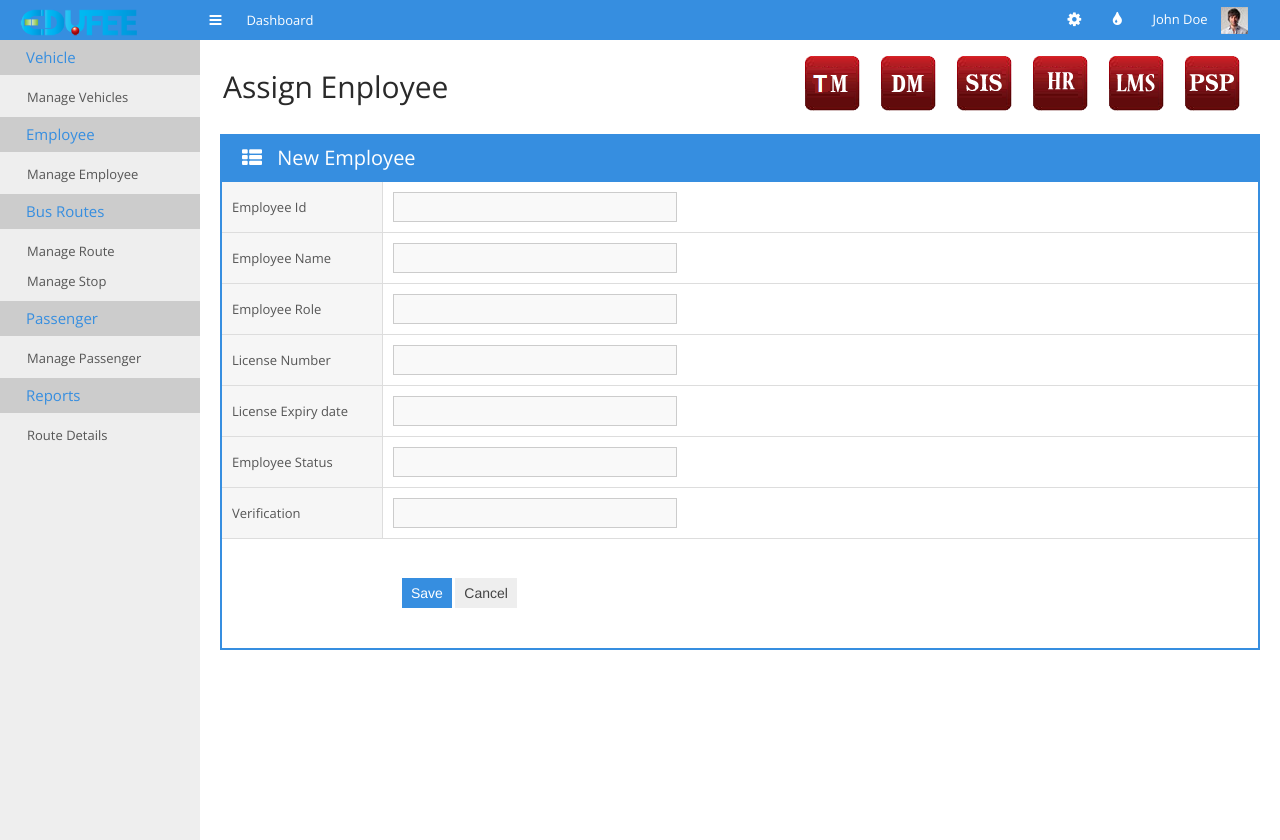
After one commit to Abijithkrishna/tm, a PHP site: page /routedetails.php in a window 1280 px wide. The commit adds this page. Run offline with PHP 8.4, Linux system fonts and the light colour scheme.

Commit message:
route details
adding route details file

```diff
--- a/cms.php
+++ b/cms.php
@@ -50,7 +50,17 @@ function printLeft(){?>
 
             </ul>
         </div>
+    <div class="subnav">
+        <div class="subnav-title">
+            <a href="#" class='toggle-subnav'><i class="icon-angle-down"></i><span>Reports</span></a>
+        </div>
+        <ul class="subnav-menu">
+            <li>
+                <a href="routedetails.php">Route Details</a>
+            </li>
 
+        </ul>
+    </div>
     </div>
 <?php
 }?>
--- /dev/null
+++ b/routedetails.php
@@ -0,0 +1,287 @@
+<!doctype html>
+<html>
+<head>
+    <title>Edufee</title>
+    <meta charset="utf8">
+    <meta name="viewport" content="width=device-width, initial-scale=1.0, maximum-scale=1.0, user-scalable=no" />
+    <!-- Apple devices fullscreen -->
+    <meta name="apple-mobile-web-app-capable" content="yes" />
+    <!-- Apple devices fullscreen -->
+    <meta names="apple-mobile-web-app-status-bar-style" content="black-translucent" />
+
+
+    <!-- Bootstrap -->
+    <link rel="stylesheet" href="css/bootstrap.min.css">
+    <!-- Bootstrap responsive -->
+    <link rel="stylesheet" href="css/bootstrap-responsive.min.css">
+    <!-- jQuery UI -->
+    <link rel="stylesheet" href="css/plugins/jquery-ui/smoothness/jquery-ui.css">
+    <link rel="stylesheet" href="css/plugins/jquery-ui/smoothness/jquery.ui.theme.css">
+    <!-- Theme CSS -->
+    <link rel="stylesheet" href="css/style.css">
+    <!-- Color CSS -->
+    <link rel="stylesheet" href="css/themes.css">
+
+
+    <!-- jQuery -->
+    <script src="js/jquery.min.js"></script>
+    <!-- Nice Scroll -->
+    <script src="js/plugins/nicescroll/jquery.nicescroll.min.js"></script>
+    <!-- jQuery UI -->
+    <script src="js/plugins/jquery-ui/jquery.ui.core.min.js"></script>
+    <script src="js/plugins/jquery-ui/jquery.ui.widget.min.js"></script>
+    <script src="js/plugins/jquery-ui/jquery.ui.mouse.min.js"></script>
+    <script src="js/plugins/jquery-ui/jquery.ui.draggable.min.js"></script>
+    <script src="js/plugins/jquery-ui/jquery.ui.resizable.min.js"></script>
+    <script src="js/plugins/jquery-ui/jquery.ui.sortable.min.js"></script>
+    <!-- Touch enable for jquery UI -->
+    <script src="js/plugins/touch-punch/jquery.touch-punch.min.js"></script>
+    <!-- slimScroll -->
+    <script src="js/plugins/slimscroll/jquery.slimscroll.min.js"></script>
+    <!-- Bootstrap -->
+    <script src="js/bootstrap.min.js"></script>
+    <!-- Bootbox -->
+    <script src="js/plugins/bootbox/jquery.bootbox.js"></script>
+
+    <!-- Theme framework -->
+    <script src="js/eakroko.min.js"></script>
+    <!-- Theme scripts -->
+    <script src="js/application.min.js"></script>
+    <!-- Just for demonstration -->
+    <script src="js/demonstration.min.js"></script>
+    <!-- Favicon -->
+    <link rel="shortcut icon" href="img/favicon.ico" />
+    <!-- Apple devices Homescreen icon -->
+    <link rel="apple-touch-icon-precomposed" href="img/apple-touch-icon-precomposed.png" />
+
+</head>
+
+<body>
+<div id="navigation">
+    <div class="container-fluid">
+        <a href="#" id="brand"></a>
+        <a href="#" class="toggle-nav" rel="tooltip" data-placement="bottom" title="Toggle navigation"><i class="icon-reorder"></i></a>
+        <ul class='main-nav'>
+            <li>
+                <a href="index.html">
+                    <i class="icon-home"></i>
+                    <span>Dashboard</span>
+                </a>
+            </li>
+
+
+        </ul>
+        <div class="user">
+            <ul class="icon-nav">
+                <li class="dropdown sett">
+                    <a href="#" class='dropdown-toggle' data-toggle="dropdown"><i class="icon-cog"></i></a>
+                    <ul class="dropdown-menu pull-right theme-settings">
+                        <li>
+                            <span>Layout-width</span>
+                            <div class="version-toggle">
+                                <a href="#" class='set-fixed'>Fixed</a>
+                                <a href="#" class="active set-fluid">Fluid</a>
+                            </div>
+                        </li>
+                        <li>
+                            <span>Topbar</span>
+                            <div class="topbar-toggle">
+                                <a href="#" class='set-topbar-fixed'>Fixed</a>
+                                <a href="#" class="active set-topbar-default">Default</a>
+                            </div>
+                        </li>
+                        <li>
+                            <span>Sidebar</span>
+                            <div class="sidebar-toggle">
+                                <a href="#" class='set-sidebar-fixed'>Fixed</a>
+                                <a href="#" class="active set-sidebar-default">Default</a>
+                            </div>
+                        </li>
+                    </ul>
+                </li>
+                <li class='dropdown colo'>
+                    <a href="#" class='dropdown-toggle' data-toggle="dropdown"><i class="icon-tint"></i></a>
+                    <ul class="dropdown-menu pull-right theme-colors">
+                        <li class="subtitle">
+                            Predefined colors
+                        </li>
+                        <li>
+                            <span class='red'></span>
+                            <span class='orange'></span>
+                            <span class='green'></span>
+                            <span class="brown"></span>
+                            <span class="blue"></span>
+                            <span class='lime'></span>
+                            <span class="teal"></span>
+                            <span class="purple"></span>
+                            <span class="pink"></span>
+                            <span class="magenta"></span>
+                            <span class="grey"></span>
+                            <span class="darkblue"></span>
+                            <span class="lightred"></span>
+                            <span class="lightgrey"></span>
+                            <span class="satblue"></span>
+                            <span class="satgreen"></span>
+                        </li>
+                    </ul>
+                </li>
+
+            </ul>
+            <div class="dropdown">
+                <a href="#" class='dropdown-toggle' data-toggle="dropdown">John Doe <img src="img/demo/user-avatar.jpg" alt=""></a>
+                <ul class="dropdown-menu pull-right">
+                    <li>
+                        <a href="more-userprofile.html">Edit profile</a>
+                    </li>
+                    <li>
+                        <a href="#">Account settings</a>
+                    </li>
+                    <li>
+                        <a href="more-login.html">Sign out</a>
+                    </li>
+                </ul>
+            </div>
+        </div>
+    </div>
+</div>
+<div class="container-fluid" id="content">
+    <?php
+    require_once "cms.php";
+    printLeft();
+    ?>
+    <div id="main">
+        <div class="container-fluid">
+            <div class="page-header">
+                <div class="pull-left">
+                    <h1>Assign Enployee</h1>
+                </div>
+                <div class="pull-right">
+                    <ul class="minitiles" style="display:inline !important;">
+                        <li><a href="tm_main.html"><img src="img/tm_icon.png" alt=""></a></li>
+
+                        <li><a href="http://www.edufee.com/subscribe_donation/"><img src="img/dm_icon.png" alt=""></a></li>
+
+                        <li> <a href="http://www.edufee.com/SIS/home/"><img src="img/sis_icon.png" alt="" style="border:none;" border="0"/></a> </li>
+
+                        <li><a href="http://www.edufee.com/hrm/symfony/web/index.php/admin/LandingPage"><img src="img/hr_icon.png" alt=""></a></li>
+                        <li> <a href="http://www.edufee.com/openbiblio/catalog/home.php"><img src="img/lms_icon.png" alt="" style="border:none;" border="0"/></a> </li>
+
+                        <li><a href="http://www.edufee.com/psp_dashboard/psp"><img src="img/psp_icon.png" alt="" border="0"/>
+                            </a></li>
+                    </ul>
+                </div>
+            </div>
+        </div>
+        <div class="container-fluid">
+            <div class="box box-bordered box-color">
+                <div class="box-title">
+                    <h3><i class="icon-th-list"></i> New Employee</h3>
+                </div>
+                <div class="box-content nopadding">
+                    <form name="main-form" onsubmit="return false;" action="" method="POST" class='form-horizontal form-bordered'>
+                        <div class="control-group">
+                            <label for="id" class="control-label">Employee Id</label>
+                            <div class="controls">
+                                <input type="text" name="id" id="textfield" placeholder="" class="input-xlarge">
+                            </div>
+                        </div>
+                        <div class="control-group">
+                            <label for="name" class="control-label">Employee Name</label>
+                            <div class="controls">
+                                <input type="text" name="name" id="textfield" placeholder="" class="input-xlarge">
+                            </div>
+                        </div>
+                        <div class="control-group">
+                            <label for="role" class="control-label">Employee Role</label>
+                            <div class="controls">
+                                <input type="text" name="role" id="textfield" placeholder="" class="input-xlarge">
+                            </div>
+                        </div>
+
+                        <div class="control-group">
+                            <label for="license-number" class="control-label">License Number</label>
+                            <div class="controls">
+                                <input type="text" name="license-number" id="textfield" placeholder="" class="input-xlarge">
+                            </div>
+                        </div>
+
+
+                        <div class="control-group">
+                            <label for="expiry" class="control-label">License Expiry date</label>
+                            <div class="controls">
+                                <input type="text" name="expiry" id="textfield" placeholder="" class="input-xlarge">
+                            </div>
+                        </div>
+                        <div class="control-group">
+                            <label for="status" class="control-label">Employee Status</label>
+                            <div class="controls">
+                                <input type="text" name="status" id="textfield" placeholder="" class="input-xlarge">
+                            </div>
+                        </div>
+                        <div class="control-group">
+                            <label for="verificaion" class="control-label">Verification</label>
+                            <div class="controls">
+                                <input type="text" name="verification" id="textfield" placeholder="" class="input-xlarge">
+                            </div>
+                        </div>
+
+
+
+
+                        <!--
+                        <div class="control-group">
+                            <label for="" class="control-label"></label>
+                            <div class="controls">
+                                <input type="text" name="" id="textfield" placeholder="" class="input-xlarge">
+                            </div>
+                        </div>
+                    -->
+                        <div class="form-actions">
+                            <button onclick="send();" type="button" class="btn btn-primary">Save</button>
+                            <a href="tm-vehicle-details.html">
+                                <button type="button" class="btn" >Cancel</button>
+                            </a>
+
+                        </div>
+
+                    </form>
+
+                </div>
+            </div>
+        </div>
+
+    </div>
+</div>
+
+</body>
+<script>
+    function send(){
+        var id=document.forms['main-form']['id'].value;
+        var role=document.forms['main-form']['role'].value;
+        var name=document.forms['main-form']["name"].value;
+        var license=document.forms['main-form']['license-number'].value;
+        var expiry=document.forms['main-form']['expiry'].value;
+        var status=document.forms['main-form']['status'].value;
+        var verification=document.forms['main-form']['verification'].value;
+
+
+        $('button').attr('disabled',true);
+        $.post("add_employee.php",{
+
+            id:id,
+            role:role,
+            name:name,
+            license:license,
+            expiry:expiry,
+            status:status,
+            verification:verification
+        },function(data,status){
+            $('button').attr('disabled',false);
+            if(status==="success"){
+                alert(data);
+
+            }
+        })
+    }
+</script>
+</html>
```
